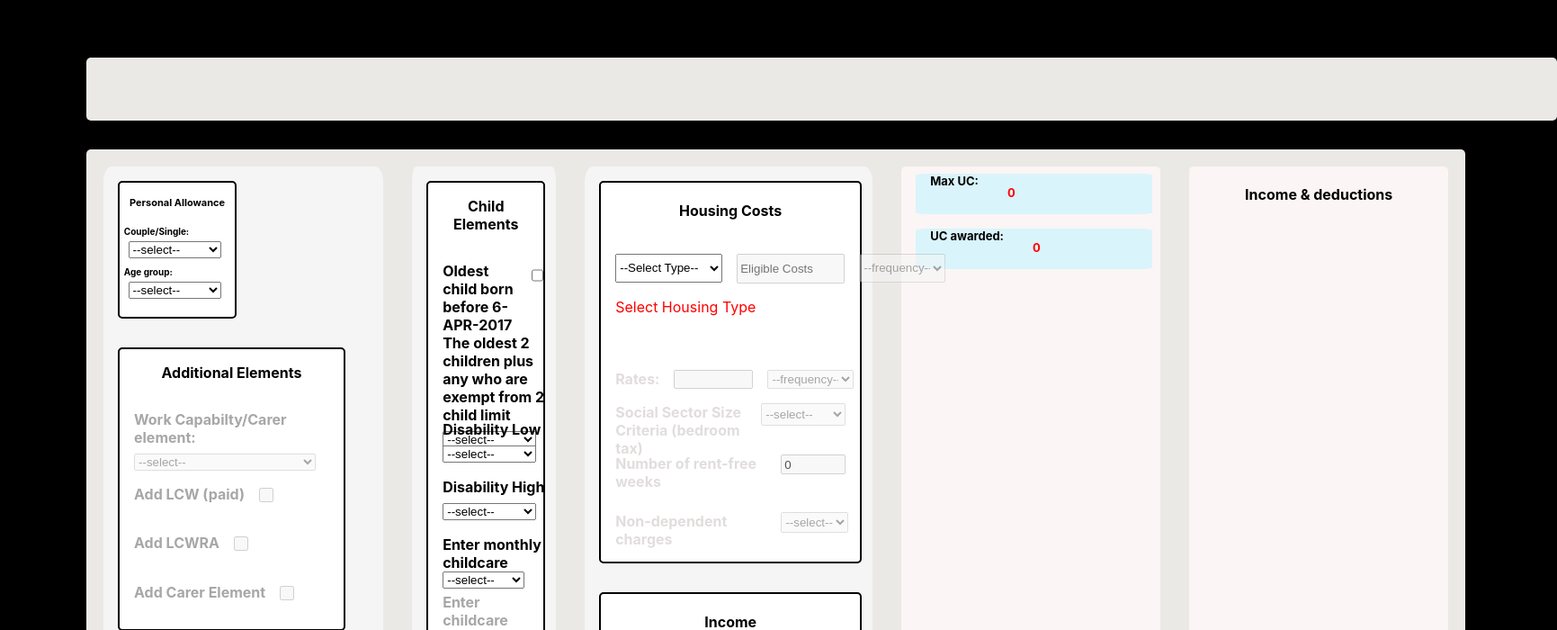
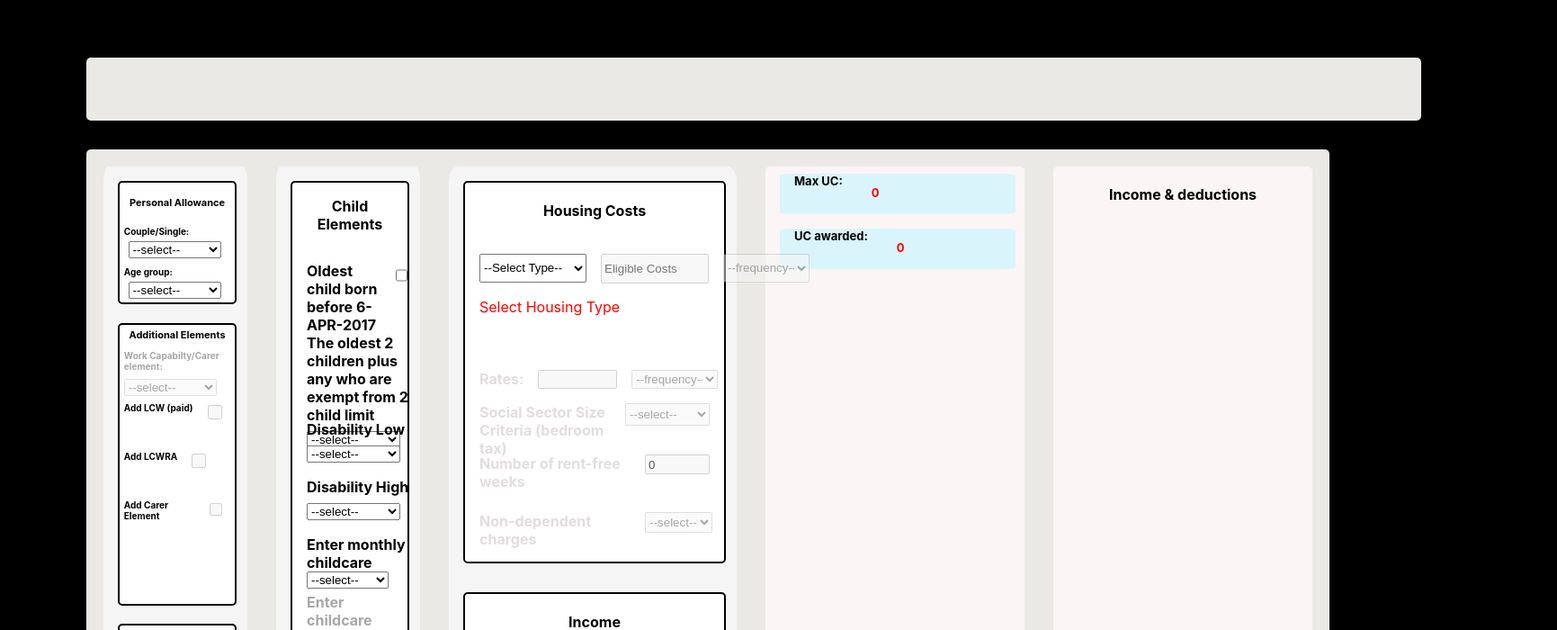
Before and after one commit to dnlstronge/benefitscalc2, a React (Create React App) app: page / in a window 1280 px wide. Shown: the top 700 px of the page at 90% size, 1731 px wide, since content can reach past the window. Built offline with nearby package versions, Linux system fonts and the light colour scheme.

Commit message:
[x] add css for additional elements

```diff
--- a/src/components/UC2/Main.js
+++ b/src/components/UC2/Main.js
@@ -110,8 +110,8 @@ const Main = (props) => {
 
 
     const [MAIN_STATE, MAIN_DISPATCH] = useReducer(MAIN_REDUCER, {
-        AGE: "",
-        COUPLE: "",
+        AGE: 0,
+        COUPLE: 0,
         PA: 0,
         WCA: 0,
         CE: 0,
--- a/src/components/UC2/Main.module.css
+++ b/src/components/UC2/Main.module.css
@@ -11,8 +11,8 @@
     flex-direction: column;
     margin: 1rem 1rem 1rem 1rem;
     background: whitesmoke;
-    width: 10 rem;
-    height: 90%;
+    width: 10rem;
+    height: 100%;
     border-radius: 3%;
 }
 .CHILD_container {
--- a/src/components/UC2/PA/PA.js
+++ b/src/components/UC2/PA/PA.js
@@ -33,6 +33,12 @@ const PA = ({propState, setPropState}) => {
                     </select>
                 </label>
 
+                {propState.COUPLE !== 0 &&
+                <div className={classes.warning_container}>
+                    {propState.AGE === 0 &&
+                        <p className={classes.warning}>Select an age group</p>}
+               </div>}
+
                 <label className={classes.dropdown_label} htmlFor="select_status">Age group:
                     <select onChange={handleAge} className={classes.dropdown_select}>
                         <option value="AGE_NONE">--select--</option>
@@ -41,11 +47,7 @@ const PA = ({propState, setPropState}) => {
                     </select>
                 </label>
 
-                 {propState.COUPLE !== 0 &&
-                <div className={classes.warning_container}>
-                    {propState.AGE === 0 &&
-                        <p className={classes.warning}>Select an age group</p>}
-               </div>}
+
             </div>
 
         </React.Fragment>
--- a/src/components/UC2/PA/PA.module.css
+++ b/src/components/UC2/PA/PA.module.css
@@ -13,17 +13,20 @@
     font-size: 11px;
 }
 .warning_container {
-
-    width: 3rem;
-    height: 1rem;
+    display: flex;
+    width: 7rem;
+    height: 1.5rem;
 }
 
 .warning {
-    font-size: 8px;;
+    font-weight: bold;
+    display: flex;
+    font-size: 9px;
     display: flex;
     color: red;
     height: 1rem;
-    width: 4rem;
+    width: 6rem;
+    margin-left: 0.3rem;
 
 
 
--- a/src/components/UC2/WCA/WCA.js
+++ b/src/components/UC2/WCA/WCA.js
@@ -105,7 +105,7 @@ const WCA = ({propState, setPropState }) => {
                 <h4 className={classes.heading}>Additional Elements</h4>
                   <label className={label_dynamic_2} htmlFor="select_WCA">Work Capabilty/Carer element:
                          <select className={classes.dropdown_select}
-                                disabled={propState.COUPLE !== "RS_SINGLE"}
+                                disabled={propState.COUPLE !== "RS_SINGLE" || propState.AGE === 0}
                                 onChange={handleElements}>
                             <option value="NONE">--select--</option>
                             <option value="NONE">None</option>
--- a/src/components/UC2/WCA/WCA.module.css
+++ b/src/components/UC2/WCA/WCA.module.css
@@ -7,8 +7,8 @@
     flex-direction: column;
     background: white;
     width: 80%;
-    height: auto;
-    margin: 1rem 1rem 1rem 1rem;
+    height: 25rem;
+    margin: 0.3rem 0.3rem 0.3rem 1rem;
     border: 2px solid black;
     border-radius: 5px;
 }
@@ -17,32 +17,35 @@
 }
 
 .heading {
-    margin: 1rem 1rem 1rem 1rem;
+    margin: 0.3rem 0.3rem 0.3rem 0.3rem;
     text-align: center;
+    font-size: 11px;
 }
 .dropdown_label {
+    font-size: 10px;
     color: black;
     font-weight: bold;
     display: flex;
     flex-direction: column;
-    height: 3rem;
+    height: 2rem;
     width: 90%;
-    margin: 1rem 0rem 2rem 1rem;
+    margin: 0.3rem 0rem 0.6rem 0.3rem;
 }
 .dropdown_label_grey {
     color: rgb(168, 166, 166);
+    font-size: 10px;
     font-weight: bold;
     display: flex;
     flex-direction: column;
-    height: 3rem;
+    height: 2rem;
     width: 90%;
-    margin: 1rem 0rem 2rem 1rem;
+    margin: 0.3rem 0rem 0.6rem 0.3rem;
 }
 
 .dropdown_select {
     display: flex;
     flex-direction: column;
-    height: 2rem;
+    height: 1.8rem;
     width: 90%;
     margin: 0.5rem 0.5rem 0.5rem 0rem;
 
@@ -52,7 +55,7 @@
     color: grey;
     display: flex;
     flex-direction: column;
-    height: 2rem;
+    height: 1.8rem;
     width: 90%;
     margin: 0.5rem 0.5rem 0.5rem 0rem;
 
@@ -61,41 +64,44 @@
 .checkbox {
     display: flex;
     flex-direction: row;
-    margin-top: 1rem;
-    height: 20px;
-    width: 20px;
+
+    height: 10px;
+    width: 10px;
 }
 
 .checkbox_container {
+    font-size: 10px;
     font-weight: bold;
     color: black;
     display: flex;
     flex-direction: row;
     width: auto;
-    height: 3rem;
-    margin: 0.2rem 0.2rem 0.2rem 1rem
+    height: 2rem;
+    margin: 1rem 0.2rem 0.4rem 0.3rem;
 }
 .checkbox_container_disabled {
     color: rgb(168, 166, 166);
+    font-size: 10px;
     font-weight: bold;
+    color: black;
     display: flex;
     flex-direction: row;
     width: auto;
-    height: 3rem;
-    margin: 0.2rem 0.2rem 0.2rem 1rem
+    height: 2rem;
+    margin: 1rem 0.2rem 0.4rem 0.3rem;
 }
 .checkbox_label {
     display: flex;
     flex-direction: row;
-    height: 3rem;
-    width: 16rem;
+    height: 2rem;
+    width: 7rem;
 }
 .checkbox_label_disabled {
     color:rgb(168, 166, 166);
     display: flex;
     flex-direction: row;
-    height: 3rem;
-    width: 16rem;
+    height: 2rem;
+    width: 7rem;
 
 }
 
```
